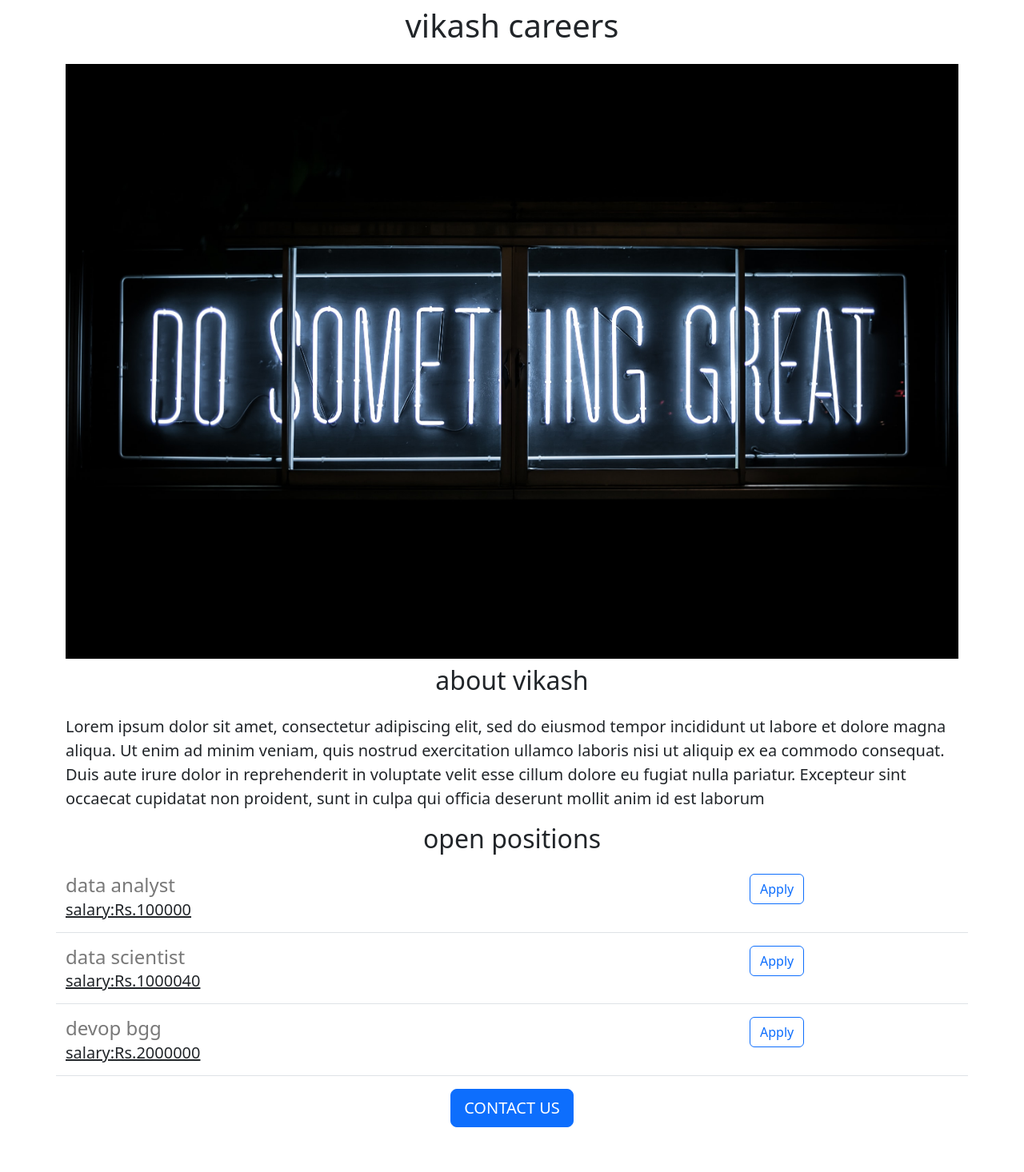
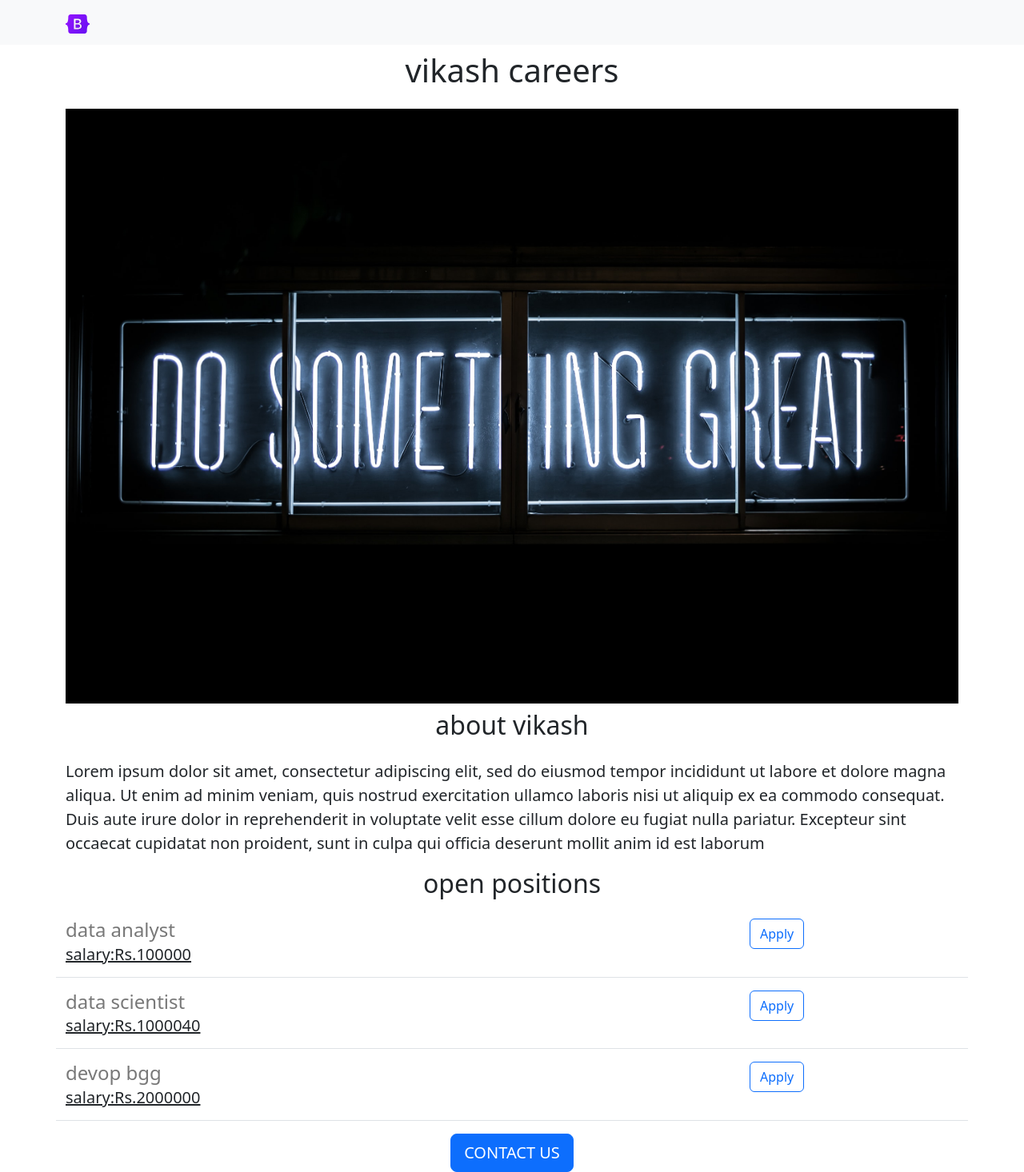
Before and after one commit to VIKASH1426/VIKASH-WEB, a Flask app: page / in a window 1280 px wide. Shown: the whole page at 80% size. Before the commit the page ends 1410 px from the top, so only its background shows below. Run offline with Flask 2, Linux system fonts and the light colour scheme.

Commit message:
aesthteic changes

```diff
--- a/templates/home.html
+++ b/templates/home.html
@@ -14,6 +14,7 @@
 
   </head>
   <body>
+    {% include 'nav.html' %}
     <div class="container">
     <h1 class="text-center mt-2 mb-4">vikash careers</h1>
     <img class="img-fluid" src="https://vikash-web-1.subashun-vikash.repl.co/static/banner.jpg" height="320">
--- /dev/null
+++ b/templates/nav.html
@@ -0,0 +1,7 @@
+<nav class="navbar bg-body-tertiary">
+  <div class="container">
+    <a class="navbar-brand" href="#">
+      <img src="/static/llogo.svg" alt="Bootstrap" width="30" height="24">
+    </a>
+  </div>
+</nav>
```
Also changed, not shown: static/llogo.svg (added), static/logo.svg (added), 1 other file.
